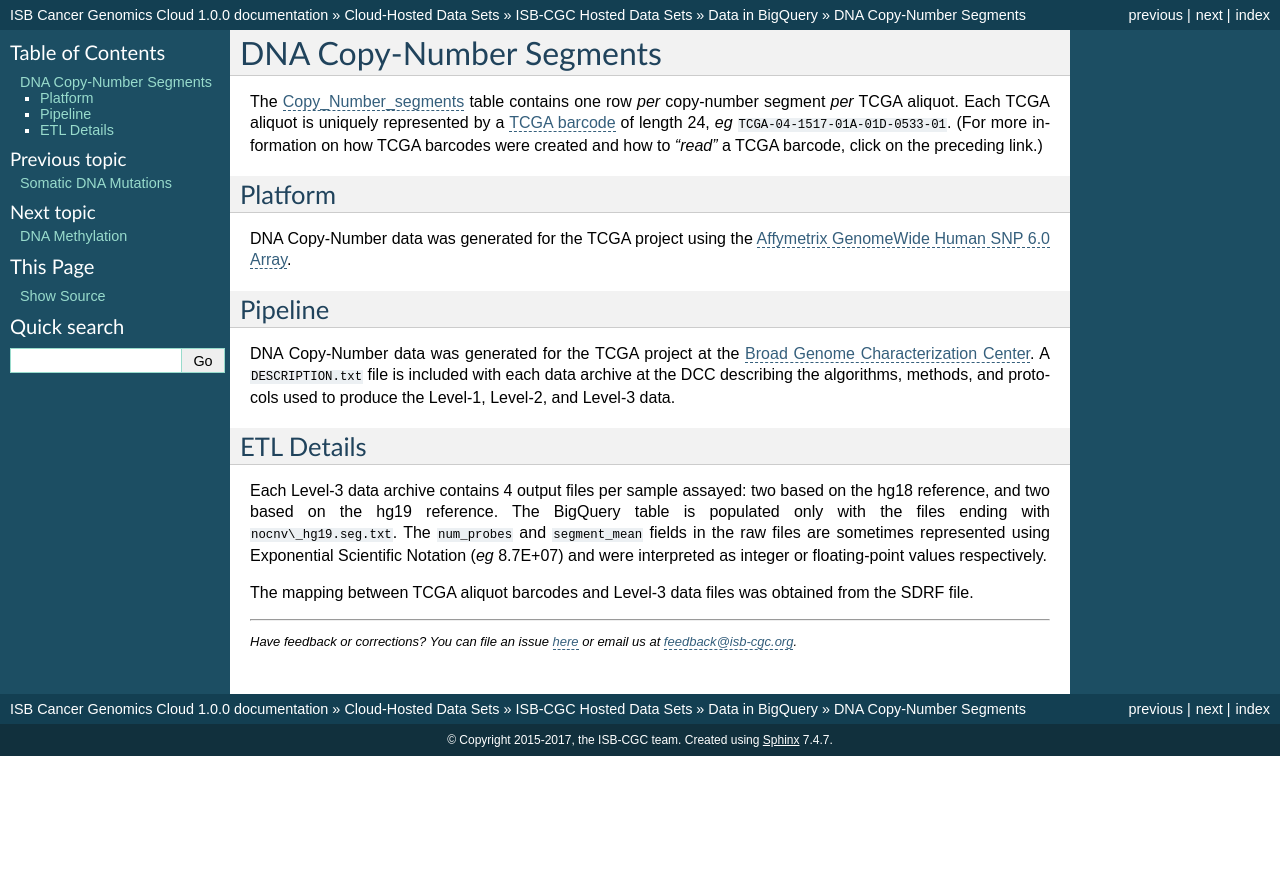
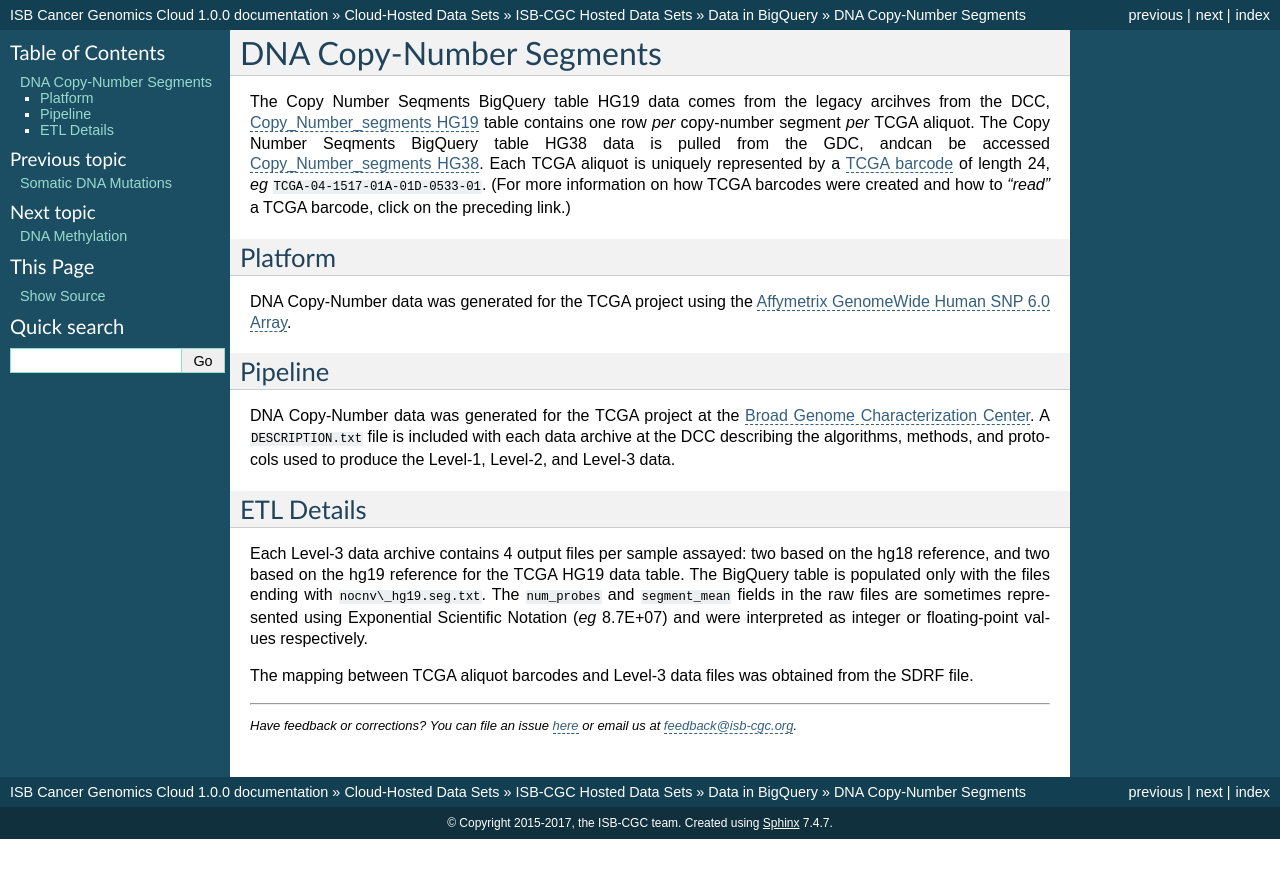
Before and after one commit to isb-cgc/readthedocs, a Sphinx documentation site: the page built from docs/source/sections/data/data2/ETL_DNAcopyNumber.rst, in a window 1280 px wide. Shown: the top 878 px of the page. Built offline with Sphinx 7.4.7, drawn with Linux system fonts in a browser that asks for light colours; pages that are not in the unit, such as notebooks, are missing from menus.

Commit message:
updated  BQ table link and text

```diff
--- a/docs/source/sections/data/data2/ETL_DNAcopyNumber.rst
+++ b/docs/source/sections/data/data2/ETL_DNAcopyNumber.rst
@@ -1,9 +1,9 @@
 DNA Copy-Number Segments
 ==========================
 
-The
-`Copy_Number_segments <https://bigquery.cloud.google.com/table/isb-cgc:tcga_201607_beta.Copy_Number_segments>`_
-table contains one row *per* copy-number segment *per* TCGA aliquot.
+The Copy Number Seqments BigQuery table HG19 data comes from the legacy arcihves from the DCC,
+`Copy_Number_segments HG19 <https://bigquery.cloud.google.com/table/isb-cgc:TCGA_hg19_data_v0.Copy_Number_Segment_Masked>`_
+table contains one row *per* copy-number segment *per* TCGA aliquot.  The Copy Number Seqments BigQuery table HG38 data is pulled from the GDC, andcan be accessed  `Copy_Number_segments HG38 <https://bigquery.cloud.google.com/table/isb-cgc:TCGA_hg38_data_v0.Copy_Number_Segment_Masked>`_.
 Each TCGA aliquot is uniquely represented by a
 `TCGA barcode <https://wiki.nci.nih.gov/display/TCGA/TCGA+barcode>`_
 of length 24, *eg* ``TCGA-04-1517-01A-01D-0533-01``.  (For more information on how TCGA barcodes
@@ -23,7 +23,7 @@ methods, and protocols used to produce the Level-1, Level-2, and Level-3 data.
 
 ETL Details
 -----------
-Each Level-3 data archive contains 4 output files per sample assayed: two based on the hg18 reference, and two based on the hg19 reference.
+Each Level-3 data archive contains 4 output files per sample assayed: two based on the hg18 reference, and two based on the hg19 reference for the TCGA HG19 data table.
 The BigQuery table is populated only with the files ending with ``nocnv\_hg19.seg.txt``.
 The ``num_probes`` and ``segment_mean`` fields in the raw files are sometimes represented using
 Exponential Scientific Notation (*eg* 8.7E+07)
```
